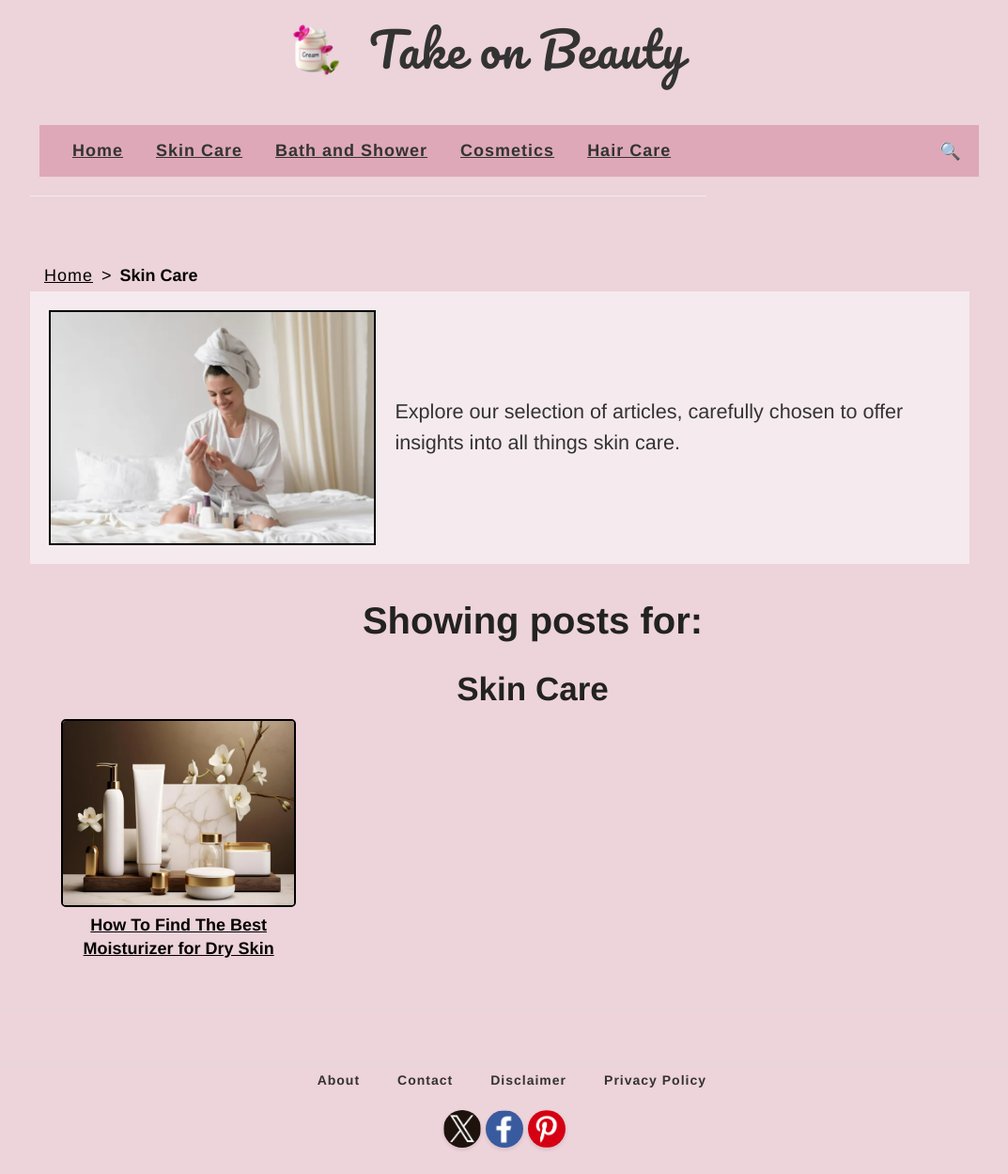
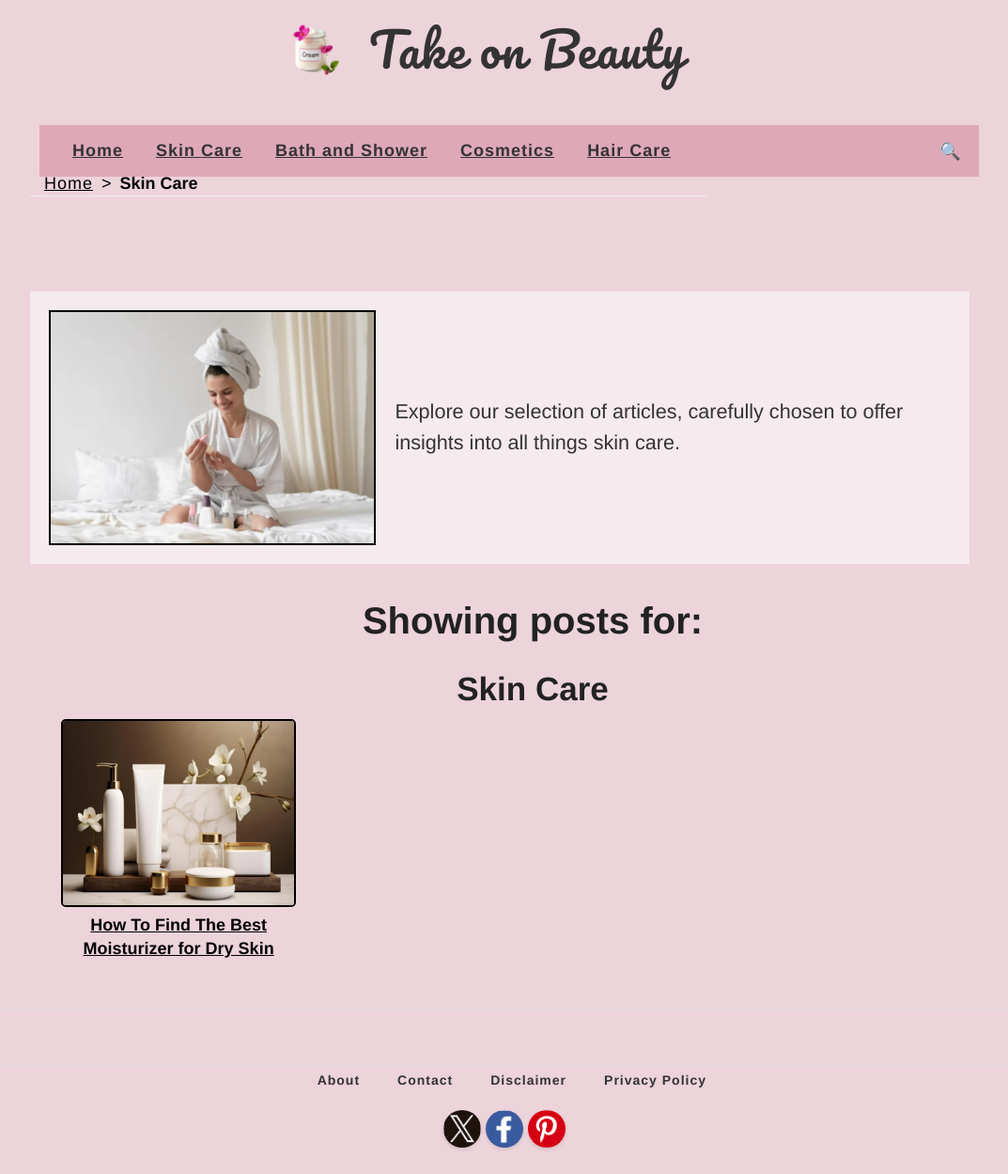
Before and after one commit to QMTesting/takeonbeauty, a Jekyll site: the page built from skin-care.html, in a window 1280 px wide. Shown: the whole page at 94% size, without its empty margins (203-1276 px from the left). Built offline with Jekyll 4.4.1, drawn with Linux system fonts in a browser that asks for light colours.

Commit message:
Update skin-care.html

```diff
--- a/skin-care.html
+++ b/skin-care.html
@@ -18,6 +18,7 @@ permalink: /skin-care/
 </div>
 
 <style>
+  @media only screen and (min-width: 820px) and (max-width: 1920px) {
     .cat-header {
       display: flex;
       align-items: center; /* Align items vertically */
@@ -32,6 +33,12 @@ permalink: /skin-care/
       line-height: 1.5;
       max-width: 600px; /* Optional: limits width of text */
     }
+
+    .breadcrumbs {
+      margin-top: -75px;
+    }
+
+  }  /* End Desktop */
 </style>
 
 <h2 class="post-title" style="font-size: 40px; line-height: 40px; text-align: center;">Showing posts for:</h2>
```
Lines whose indentation alone changed are shown as unchanged.
